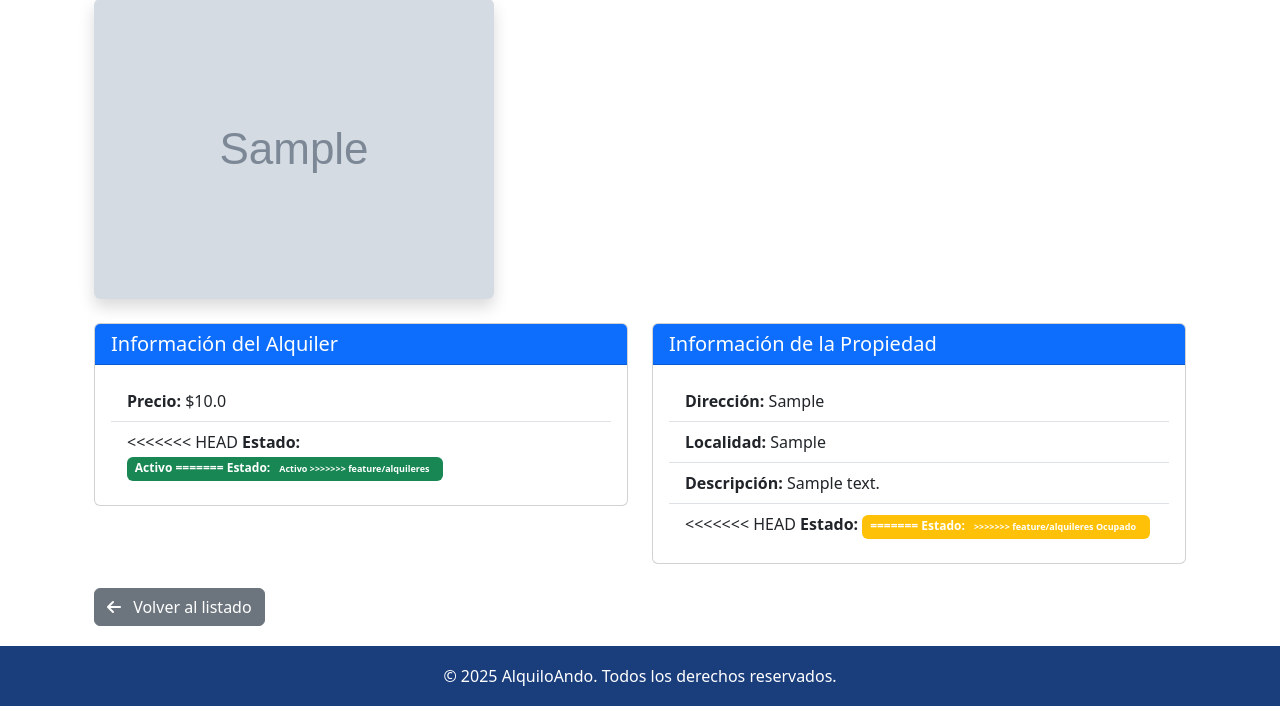
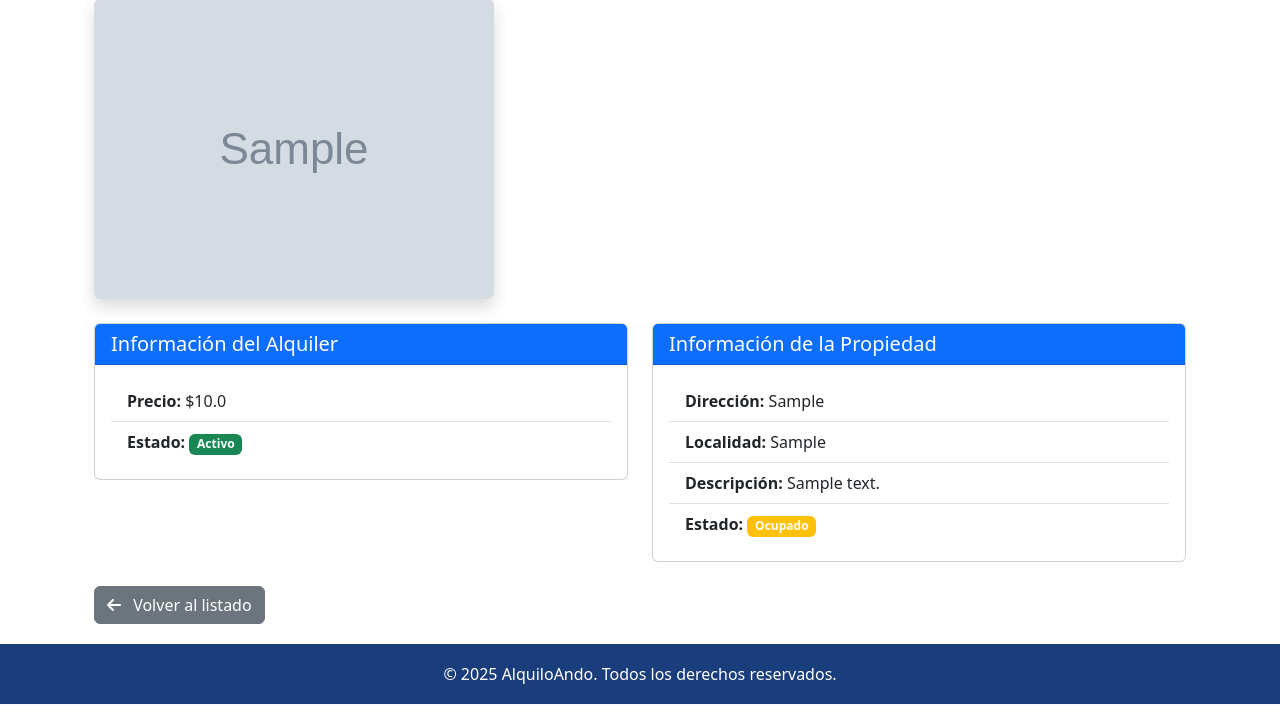
Before and after one commit to NicolasM146/IngS2, a Flask app: page /rentals/1 in a window 1280 px wide. Shown: the part 197-903 px from the top of the page. Run offline with Flask 3, Linux system fonts and the light colour scheme; a user stored in the database is signed in; tables that the repository leaves empty hold one stand-in row (values such as "Sample post"); grey boxes marked "Sample" are stand-in pictures; some libraries are stand-ins or nearby versions.

Commit message:
Se acomodaron cambios que chocaban

```diff
--- a/src/web/templates/Alquileres/show.html
+++ b/src/web/templates/Alquileres/show.html
@@ -67,15 +67,9 @@
                             <strong>Precio:</strong> ${{ alquiler.price }}
                         </li>
                         <li class="list-group-item">
-<<<<<<< HEAD
-                            <strong>Estado:</strong>
-                            <span class="badge bg-{{ 'success' if alquiler.is_active else 'secondary' }}">
-                                {{ 'Activo' if alquiler.is_active else 'Inactivo' }}
-=======
                             <strong>Estado:</strong>
                             <span class="badge bg-{{ 'success' if alquiler.is_active else 'secondary' }}">
                                 {{ 'Activo' if alquiler.is_active else 'Bloqueado' }}
->>>>>>> feature/alquileres
                             </span>
                         </li>
                     </ul>
@@ -100,14 +94,9 @@
                             <strong>Descripción:</strong> {{ alquiler.property.descripcion }}
                         </li>
                         <li class="list-group-item">
-<<<<<<< HEAD
-                            <strong>Estado:</strong>
-                            <span class="badge bg-{{ 'success' if alquiler.property.estado == 'disponible' else 'warning' }}">
-=======
                             <strong>Estado:</strong>
                             <span
                                 class="badge bg-{{ 'success' if alquiler.property.estado == 'disponible' else 'warning' }}">
->>>>>>> feature/alquileres
                                 {{ alquiler.property.estado|capitalize }}
                             </span>
                         </li>
```
